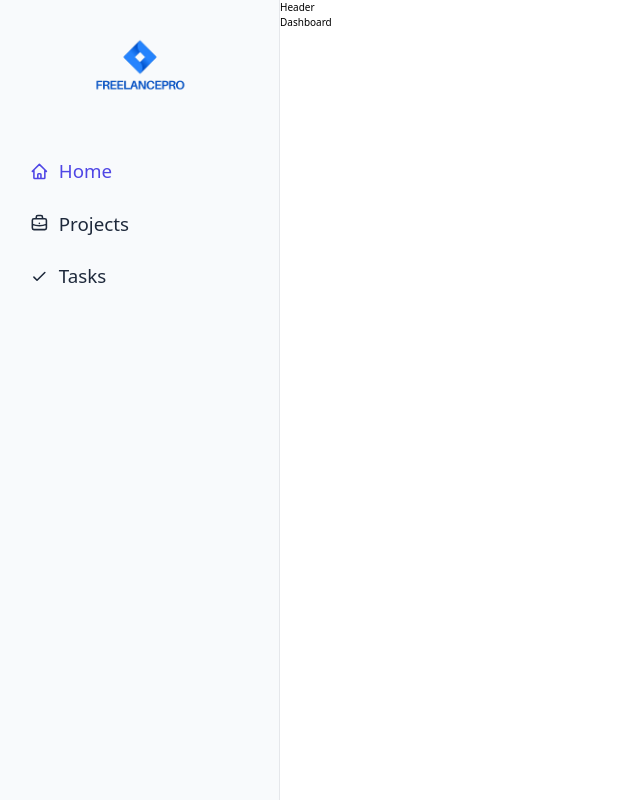
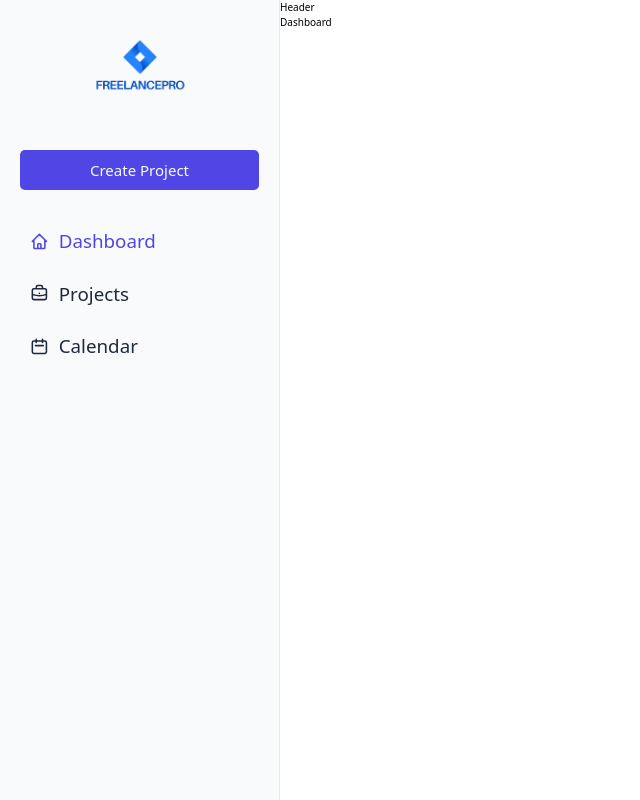
Before and after one commit to lautaromateol/freelancepro, a React (Vite) app: page /dashboard in a window 1280 px wide. Shown: the whole page, without its empty margins (0-640 px from the left). Built offline with nearby package versions, Linux system fonts and the light colour scheme.

Commit message:
project creation button added / new pages created

```diff
--- a/src/ui/Nav.jsx
+++ b/src/ui/Nav.jsx
@@ -1,3 +1,4 @@
+import CreateProject from "../features/projects/CreateProject"
 import Logo from "./Logo";
 import NavList from "./NavList";
 
@@ -5,6 +6,7 @@ export default function Nav() {
   return (
     <aside className="row-span-full flex flex-col gap-4 p-4 border-r border-r-1 bg-slate-50">
       <Logo />
+      <CreateProject />
       <NavList />
     </aside>
   )
--- a/src/ui/NavList.jsx
+++ b/src/ui/NavList.jsx
@@ -1,9 +1,9 @@
-import { HiOutlineBriefcase, HiOutlineCheck, HiOutlineHome } from "react-icons/hi";
+import { HiOutlineBriefcase, HiOutlineCalendar, HiOutlineHome } from "react-icons/hi";
 import NavItem from "./NavItem";
 
 const pages = [
   {
-    name: "Home",
+    name: "Dashboard",
     to: "/dashboard",
     icon: <HiOutlineHome />
   },
@@ -13,10 +13,10 @@ const pages = [
     icon: <HiOutlineBriefcase />
   },
   {
-    name: "Tasks",
-    to: "/tasks",
-    icon: <HiOutlineCheck />
-  }
+    name: "Calendar",
+    to: "/calendar",
+    icon: <HiOutlineCalendar />
+  },
 ]
 
 export default function NavList() {
```
